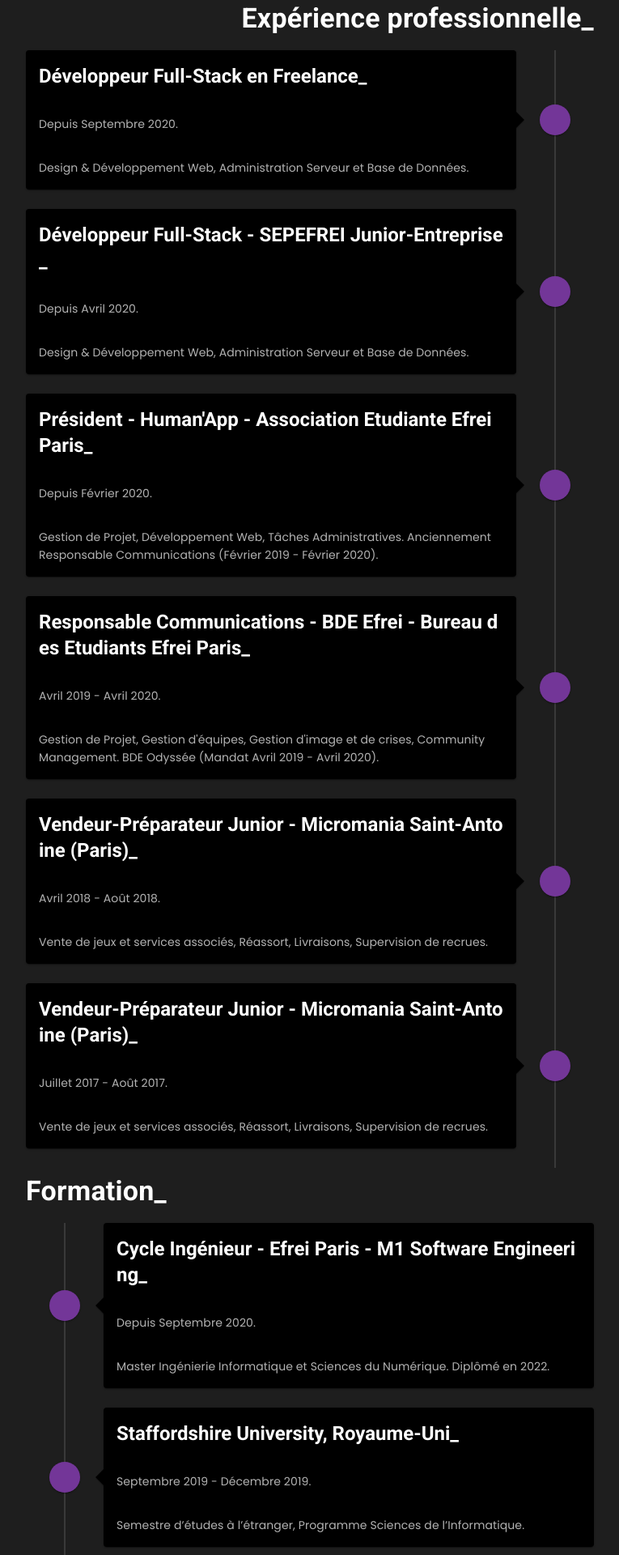
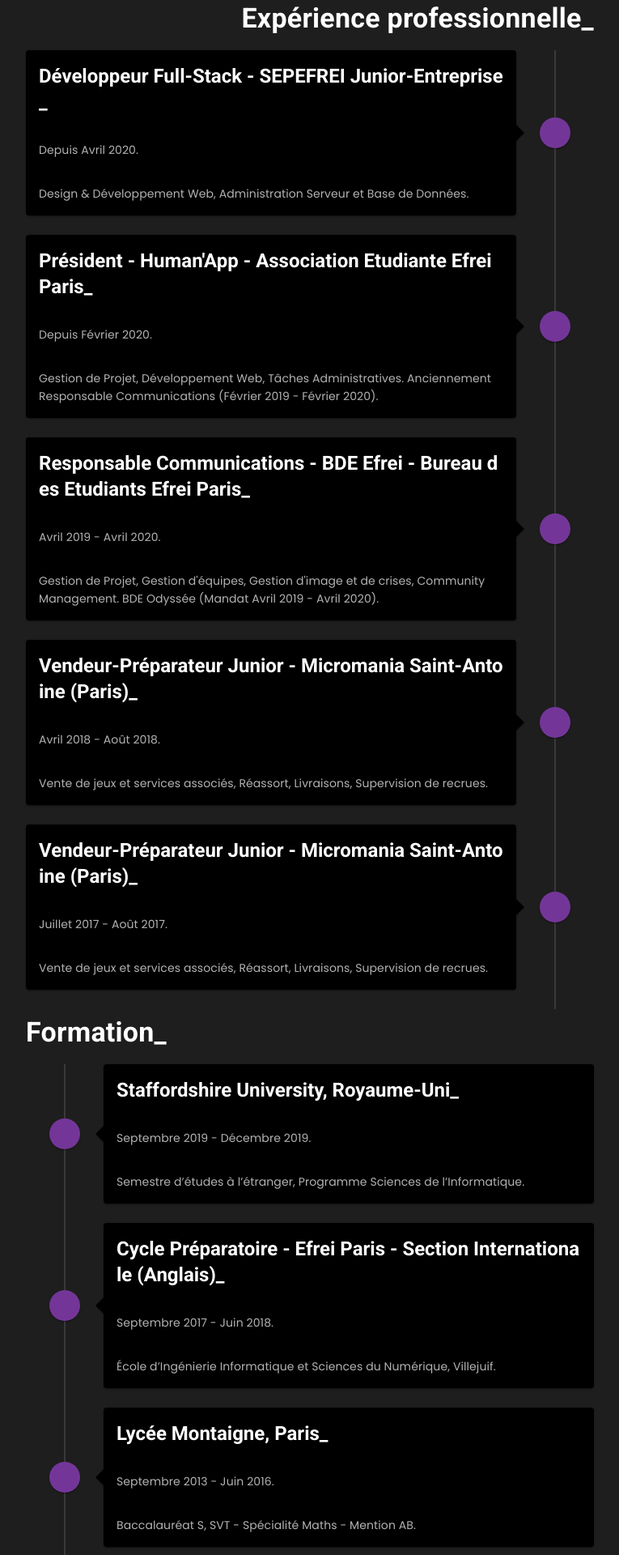
Before and after one commit to cvbenur/ruben-nabet-fr, a Nuxt app: page /about-me in a window 1280 px wide. Shown: the part 600-2520 px from the top of the page at 81% size, without its empty margins (257-1022 px from the left). Built offline with nearby package versions, Linux system fonts and the light colour scheme.

Commit message:
Optimize & make experiences data & locale modular

```diff
--- a/src/assets/locales/fr.json
+++ b/src/assets/locales/fr.json
@@ -27,63 +27,11 @@
       },
       "pro": {
         "title": "Expérience professionnelle",
-        "items": [
-          {
-            "title": "Développeur Full-Stack en Freelance",
-            "description": "Design & Développement Web, Administration Serveur et Base de Données.",
-            "date": "Depuis Septembre 2020."
-          },
-          {
-            "title": "Développeur Full-Stack - SEPEFREI Junior-Entreprise",
-            "description": "Design & Développement Web, Administration Serveur et Base de Données.",
-            "date": "Depuis Avril 2020."
-          },
-          {
-            "title": "Président - Human'App - Association Etudiante Efrei Paris",
-            "description": "Gestion de Projet, Développement Web, Tâches Administratives. Anciennement Responsable Communications (Février 2019 - Février 2020).",
-            "date": "Depuis Février 2020."
-          },
-          {
-            "title": "Responsable Communications - BDE Efrei - Bureau des Etudiants Efrei Paris",
-            "description": "Gestion de Projet, Gestion d'équipes, Gestion d'image et de crises, Community Management. BDE Odyssée (Mandat Avril 2019 - Avril 2020).",
-            "date": "Avril 2019 - Avril 2020."
-          },
-          {
-            "title": "Vendeur-Préparateur Junior - Micromania Saint-Antoine (Paris)",
-            "description": "Vente de jeux et services associés, Réassort, Livraisons, Supervision de recrues.",
-            "date": "Avril 2018 - Août 2018."
-          },
-          {
-            "title": "Vendeur-Préparateur Junior - Micromania Saint-Antoine (Paris)",
-            "description": "Vente de jeux et services associés, Réassort, Livraisons, Supervision de recrues.",
-            "date": "Juillet 2017 - Août 2017."
-          }
-        ]
+        "items": []
       },
       "edu": {
         "title": "Formation",
-        "items": [
-          {
-            "title": "Cycle Ingénieur - Efrei Paris - M1 Software Engineering",
-            "description": "Master Ingénierie Informatique et Sciences du Numérique. Diplômé en 2022.",
-            "date": "Depuis Septembre 2020."
-          },
-          {
-            "title": "Staffordshire University, Royaume-Uni",
-            "description": "Semestre d’études à l’étranger, Programme Sciences de l’Informatique.",
-            "date": "Septembre 2019 - Décembre 2019."
-          },
-          {
-            "title": "Cycle Préparatoire - Efrei Paris - Section Internationale (Anglais)",
-            "description": "École d’Ingénierie Informatique et Sciences du Numérique, Villejuif.",
-            "date": "Septembre 2017 - Juin 2018."
-          },
-          {
-            "title": "Lycée Montaigne, Paris",
-            "description": "Baccalauréat S, SVT - Spécialité Maths - Mention AB.",
-            "date": "Septembre 2013 - Juin 2016."
-          }
-        ]
+        "items": []
       },
       "dl": {
         "text": "Télécharger mon CV",
--- a/src/assets/resources/experiences.json
+++ b/src/assets/resources/experiences.json
@@ -1,56 +1,126 @@
 {
-  "professionalExperiences": [
+  "pro": [
     {
+      "en": {
+        "title": "Freelance Full-Stack Developer",
+        "description": "Web Design & Developement, Server & Database Administration.",
+        "date": "Since Sept. 2020."
+      },
+      "fr": {
         "title": "Développeur Full-Stack en Freelance",
         "description": "Design & Développement Web, Administration Serveur et Base de Données.",
         "date": "Depuis Septembre 2020."
+      }
     },
     {
+      "en": {
+        "title": "Full-Stack Developer - SEPEFREI Junior-Entreprise",
+        "description": "Web Design & Developement, Server & Database Administration.",
+        "date": "Since April 2020."
+      },
+      "fr": {
         "title": "Développeur Full-Stack - SEPEFREI Junior-Entreprise",
         "description": "Design & Développement Web, Administration Serveur et Base de Données.",
         "date": "Depuis Avril 2020."
+      }
     },
     {
+      "en": {
+        "title": "Chairman - Human'App - EFREI Paris Student Association",
+        "description": "Project Management, Web Developement, Administrative Tasks. Formerly PR & Community Manager (Feb. 2019 - Feb. 2020).",
+        "date": "Since Feb. 2020."
+      },
+      "fr": {
         "title": "Président - Human'App - Association Etudiante Efrei Paris",
         "description": "Gestion de Projet, Développement Web, Tâches Administratives. Anciennement Responsable Communications (Février 2019 - Février 2020).",
         "date": "Depuis Février 2020."
+      }
     },
     {
+      "en": {
+        "title": "PR & Community Manager - BDE EFREI - EFREI Paris Student Union",
+        "description": "Project & Team Management, Image & Crisis Management, Community Management. BDE Odyssée (April 2019 - April 2020 Term).",
+        "date": "April 2019 - April 2020."
+      },
+      "fr": {
         "title": "Responsable Communications - BDE Efrei - Bureau des Etudiants Efrei Paris",
         "description": "Gestion de Projet, Gestion d'équipes, Gestion d'image et de crises, Community Management. BDE Odyssée (Mandat Avril 2019 - Avril 2020).",
         "date": "Avril 2019 - Avril 2020."
+      }
     },
     {
+      "en": {
+        "title": "Saleperson - Micromania Saint-Antoine (Paris)",
+        "description": "French Gamestop. Sale of games and related services, Storage & Inventory, Delivery Reception, Trainee Oversight.",
+        "date": "April 2018 - Aug. 2018."
+      },
+      "fr": {
         "title": "Vendeur-Préparateur Junior - Micromania Saint-Antoine (Paris)",
         "description": "Vente de jeux et services associés, Réassort, Livraisons, Supervision de recrues.",
         "date": "Avril 2018 - Août 2018."
+      }
     },
     {
+      "en": {
+        "title": "Saleperson - Micromania Saint-Antoine (Paris)",
+        "description": "French Gamestop. Sale of games and related services, Storage & Inventory, Delivery Reception.",
+        "date": "July 2017 - Aug. 2017."
+      },
+      "fr": {
         "title": "Vendeur-Préparateur Junior - Micromania Saint-Antoine (Paris)",
         "description": "Vente de jeux et services associés, Réassort, Livraisons, Supervision de recrues.",
         "date": "Juillet 2017 - Août 2017."
       }
+    }
   ],
-  "education" : [
+  "edu" : [
     {
+      "en": {
+        "title": "Masters Cycle - EFREI Paris - Majoring in Software Engineering",
+        "description": "Master's degree of Engineering. Expected to graduate in 2022.",
+        "date": "Since Sept. 2020."
+      },
+      "fr": {
         "title": "Cycle Ingénieur - Efrei Paris - M1 Software Engineering",
         "description": "Master Ingénierie Informatique et Sciences du Numérique. Diplômé en 2022.",
         "date": "Depuis Septembre 2020."
+      }
     },
     {
+      "en": {
+        "title": "Staffordshire University, UK",
+        "description": "Semester abroad, Computer Science program.",
+        "date": "Sept. 2019 - Dec. 2019."
+      },
+      "fr": {
         "title": "Staffordshire University, Royaume-Uni",
         "description": "Semestre d’études à l’étranger, Programme Sciences de l’Informatique.",
         "date": "Septembre 2019 - Décembre 2019."
+      }
     },
     {
+      "en": {
+        "title": "Bachelor Cycle - EFREI Paris - International Section (English)",
+        "description": "School of Computer Engineering and Digital Sciences - Villejuif, Paris area.",
+        "date": "Sept. 2017 - June 2018."
+      },
+      "fr": {
         "title": "Cycle Préparatoire - Efrei Paris - Section Internationale (Anglais)",
         "description": "École d’Ingénierie Informatique et Sciences du Numérique, Villejuif.",
         "date": "Septembre 2017 - Juin 2018."
+      }
     },
     {
+      "en": {
+        "title": "Lycée Montaigne, Paris, FR",
+        "description": "Scientific Baccalauréat, Advanced Maths - With honors.",
+        "date": "Sept. 2013 - June 2016."
+      },
+      "fr": {
         "title": "Lycée Montaigne, Paris",
         "description": "Baccalauréat S, SVT - Spécialité Maths - Mention AB.",
         "date": "Septembre 2013 - Juin 2016."
       }
+    }
   ]
 }
--- a/src/components/about/Timeline.vue
+++ b/src/components/about/Timeline.vue
@@ -1,5 +1,5 @@
 <template>
-  <v-container fluid>
+  <v-container class="fluid fill-height">
     <v-row
       align="center"
       justify="center"
@@ -16,7 +16,7 @@
           class="py-0"
         >
           <v-lazy
-            v-for="(exp, i) in exps"
+            v-for="i in nbrExps"
             :key="i"
             v-model="isActive"
             :options="{
@@ -54,13 +54,10 @@
 
 <script lang="ts">
 import { Vue, Component, Prop } from 'vue-property-decorator'
-import { Experience } from '@/models/experience'
+import { nbrExps } from '@/config/i18n.config'
 
 @Component({})
 export default class Timeline extends Vue {
-  @Prop({ required: true })
-  exps!: Array<Experience>;
-
   @Prop({ required: true })
   category!: string;
 
@@ -68,5 +65,15 @@ export default class Timeline extends Vue {
   right!: boolean;
 
   private isActive: boolean = false;
+
+  private nbrExps: number = 0;
+
+  created () {
+    if (this.nbrExps === 0) {
+      this.nbrExps = (this.category === 'pro'
+        ? nbrExps.pro
+        : nbrExps.edu) - 1
+    }
+  }
 }
 </script>
--- a/src/components/app/AppBar.vue
+++ b/src/components/app/AppBar.vue
@@ -1,4 +1,5 @@
 <template>
+  <client-only>
     <v-app-bar
       app
       color="black"
@@ -233,6 +234,7 @@
         </v-col>
       </v-row>
     </v-app-bar>
+  </client-only>
 </template>
 
 <script lang="ts">
--- a/src/config/i18n.config.ts
+++ b/src/config/i18n.config.ts
@@ -1,5 +1,21 @@
+import { pro, edu } from '../assets/resources/experiences.json'
+
 import en from '../assets/locales/en.json'
 import fr from '../assets/locales/fr.json'
+
+pro.forEach(
+  (item) => {
+    en.pages.about.pro.items.push(item.en as never)
+    fr.pages.about.pro.items.push(item.fr as never)
+  }
+)
+
+edu.forEach(
+  (item) => {
+    en.pages.about.edu.items.push(item.en as never)
+    fr.pages.about.edu.items.push(item.fr as never)
+  }
+)
 
 export default {
   locale: 'en',
@@ -9,3 +25,8 @@ export default {
     fr
   }
 }
+
+export const nbrExps = {
+  pro: fr.pages.about.pro.items.length,
+  edu: fr.pages.about.edu.items.length
+}
--- a/src/models/experience.ts
+++ /dev/null
@@ -1,18 +0,0 @@
-import { professionalExperiences, education } from '@/assets/resources/experiences.json'
-
-export class Experience {
-  private title: string;
-  private description: string;
-  private date: string;
-
-  constructor (title: string, description: string, date: string) {
-    this.title = title
-    this.description = description
-    this.date = date
-  }
-}
-
-export const exps = {
-  pro: professionalExperiences as unknown as Array<Experience>,
-  edu: education as unknown as Array<Experience>
-}
--- a/src/pages/about-me.vue
+++ b/src/pages/about-me.vue
@@ -50,7 +50,6 @@
         class="mt-5"
       >
         <Timeline
-          :exps="exps.pro"
           category="pro"
           right
         />
@@ -67,7 +66,6 @@
         class="mt-5"
       >
         <Timeline
-          :exps="exps.edu"
           category="edu"
         />
       </v-row>
@@ -139,7 +137,6 @@
 
 <script lang="ts">
 import { Vue, Component } from 'vue-property-decorator'
-import { Experience, exps } from '@/models/experience'
 import { Social, socials } from '@/models/socials'
 
 @Component({
@@ -152,19 +149,7 @@ import { Social, socials } from '@/models/socials'
 export default class About extends Vue {
   private socials: Array<Social> | null = null;
 
-  private exps: {
-  pro: Array<Experience>,
-  edu: Array<Experience>
-  } | null = null;
-
   created () {
-    if (!this.exps) {
-      this.exps = {
-        pro: exps.pro,
-        edu: exps.edu
-      }
-    }
-
     if (!this.socials) {
       this.socials = socials
     }
```
Also changed, not shown: src/assets/locales/en.json (+2 -54 lines). Lines whose indentation alone changed are shown as unchanged.
